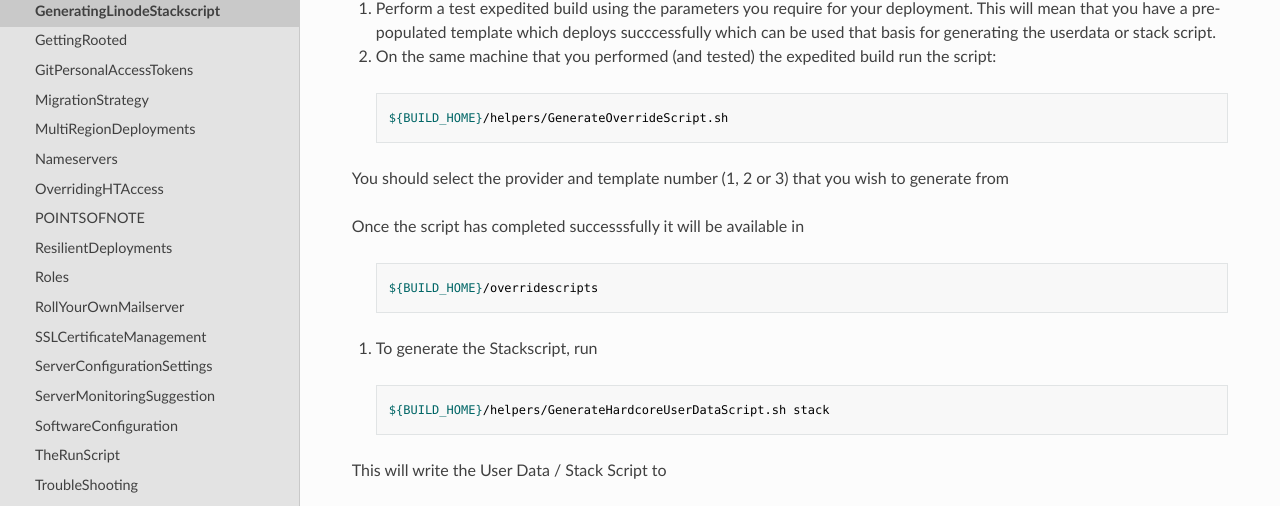
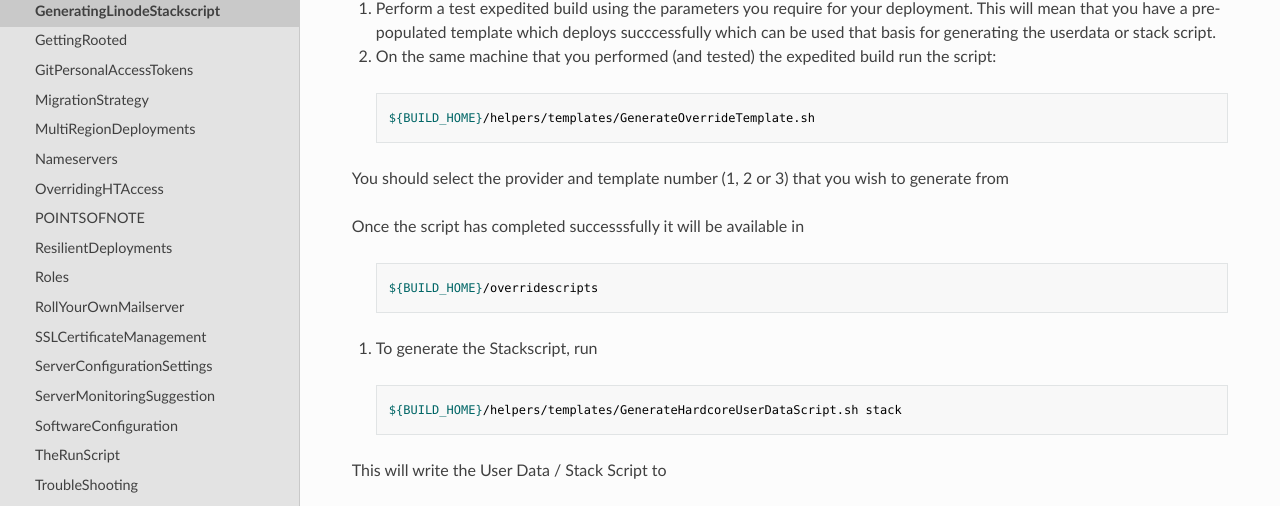
Before and after one commit to wintersys-dev/adt-documentation, an MkDocs documentation site: the page built from docs/Agile Deployment Toolkit/Deployment/GeneratingLinodeStackscript.md, in a window 1280 px wide and 1138 px high. Shown: the part 198-704 px from the top of the window. Built offline with MkDocs 1.6.1, drawn with Linux system fonts in a browser that asks for light colours; nearby versions of some CDN libraries.

Commit message:
Update GeneratingLinodeStackscript.md

```diff
--- a/docs/Agile Deployment Toolkit/Deployment/GeneratingLinodeStackscript.md
+++ b/docs/Agile Deployment Toolkit/Deployment/GeneratingLinodeStackscript.md
@@ -4,7 +4,7 @@ For Linode it's possible to use "StackScripts" to make your deployment. What you
 
 2. On the same machine that you performed (and tested) the expedited build run the script:
 
->     ${BUILD_HOME}/helpers/GenerateOverrideScript.sh
+>     ${BUILD_HOME}/helpers/templates/GenerateOverrideTemplate.sh
 
 You should select the provider and template number (1, 2 or 3) that you wish to generate from
 
@@ -14,7 +14,7 @@ Once the script has completed successsfully it will be available in
 
 3. To generate the Stackscript, run
 
->     ${BUILD_HOME}/helpers/GenerateHardcoreUserDataScript.sh stack
+>     ${BUILD_HOME}/helpers/templates/GenerateHardcoreUserDataScript.sh stack
 
 This will write the User Data / Stack Script to
 
```
